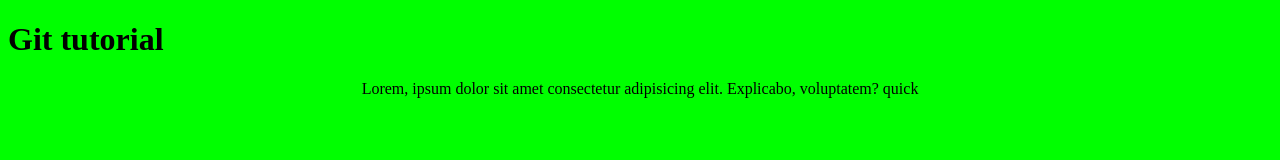
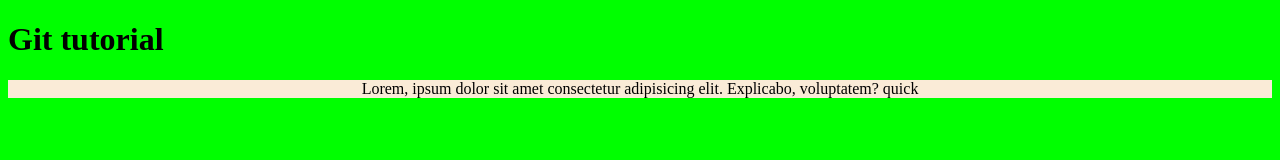
Before and after one commit to raihanul01676/practiceproject, a plain HTML site: page index.html in a window 1280 px wide. Drawn offline with Linux system fonts and the light colour scheme.

Commit message:
New files are addeed

```diff
--- a/style.css
+++ b/style.css
@@ -3,5 +3,5 @@ body {
 }
 p{
     text-align: center;
-    text-decoration: none;
+    background-color: antiquewhite;
 }
```
Also changed, not shown: Credential/private.txt (added), 2 other files.
